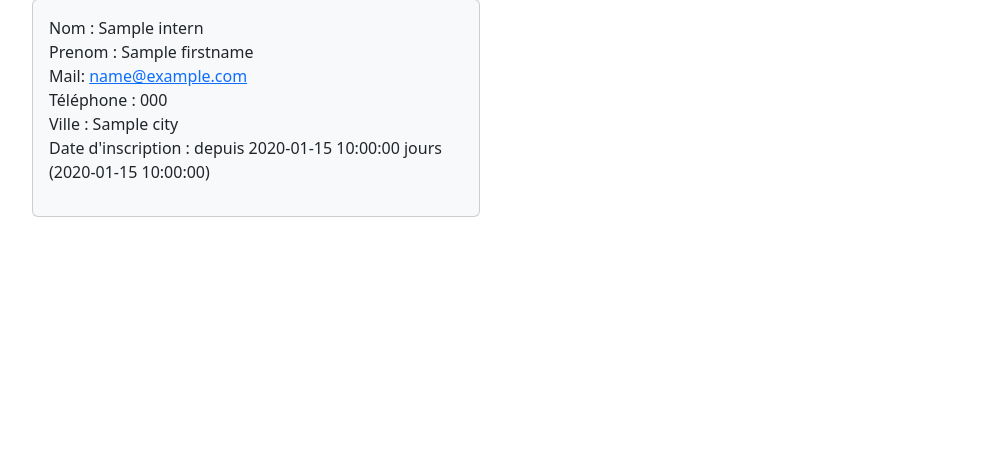
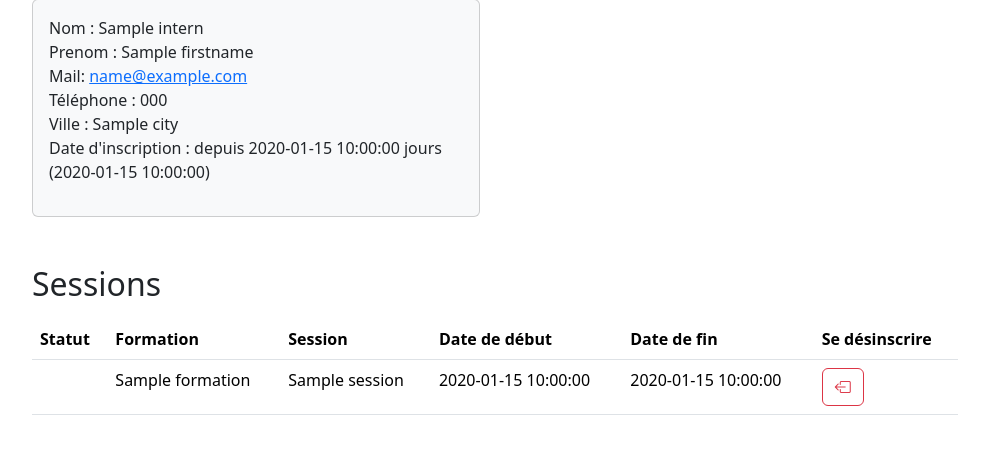
Before and after one commit to Littlebirdwarrior/SymfonySession, a Symfony app: template templates/intern/show.html.twig in a window 1280 px wide. Shown: the part 208-662 px from the top of the page, without its empty margins (50-1039 px from the left). Run offline with Twig, Linux system fonts and the light colour scheme; the template is opened without the code that fills it: most values are stand-ins (such as "Sample title", 1, 10 or a date in 2020); some libraries are stand-ins or nearby versions.

Commit message:
affichage des sessions dans detail intern - quitter une session

```diff
--- a/templates/intern/show.html.twig
+++ b/templates/intern/show.html.twig
@@ -3,6 +3,7 @@
 {% block title %} Show intern! {% endblock %}
 
 {% block body %}
+
 <section class="container">
     <h1>Détail de l'élève {{intern}}</h1>
     <hr>
@@ -16,5 +17,52 @@
                         Date d'inscription : depuis {{intern.dateDiff}} jours ({{intern.frenchSigningDate}})
                 </p>
             </div>
+
+    </section>
+
+        <div class="container grid mt-5">
+        {#Les session par stagiaire#}
+        <section class="row mt-2">
+            {#inscrit#}
+            <div class="col-10">
+                <h2 class="mb-3">Sessions <span class="badge bg-dark"></span></h2>
+
+                <table class="table">
+                    <thead>
+                        <tr>
+                            <th class="col">Statut</th>
+                            <th class="col">Formation</th>
+                            <th class="col">Session</th>
+                            <th class="col">Date de début</th>
+                            <th class="col">Date de fin</th>
+                            <th class="col">Se désinscrire</th>
+                        </tr>
+                    </thead>
+                    <tbody>
+
+                        {% for session in intern.sessions %}
+                            <tr>
+                                <td class="col">
+                                    {# affichage d'un span complet si la session est complete#}
+                                    {% if session.countPlaceLeft() == 0 %}
+                                        <span class="badge bg-danger">Complete</span> <br>
+                                    {% endif %}
+                                </td>
+                                <td class="col">{{session.formation}}</td>
+                                <td class="col">{{session.title}}</td>
+                                <td class="col">{{session.frenchStartDate}}</td>
+                                <td class="col">{{session.frenchEndDate}}</td>
+                                <td class="col">
+                                    <a class=" btn btn-outline-danger" href="{{ path('removeSession', {'idS': session.id, 'idI': intern.id}) }}">
+                                        <i class="bi bi-box-arrow-left"></i>
+                                    </a>
+                                </a>
+                                </td>
+                            </tr>
+                        {% endfor %}
+
+                    </tbody>
+                </table>
+            </div>
         </section>
 {% endblock %}
```
Also changed, not shown: src/Controller/InternController.php (+21 -0 lines), templates/session/show.html.twig (+6 -4 lines). Lines whose indentation alone changed are shown as unchanged.
